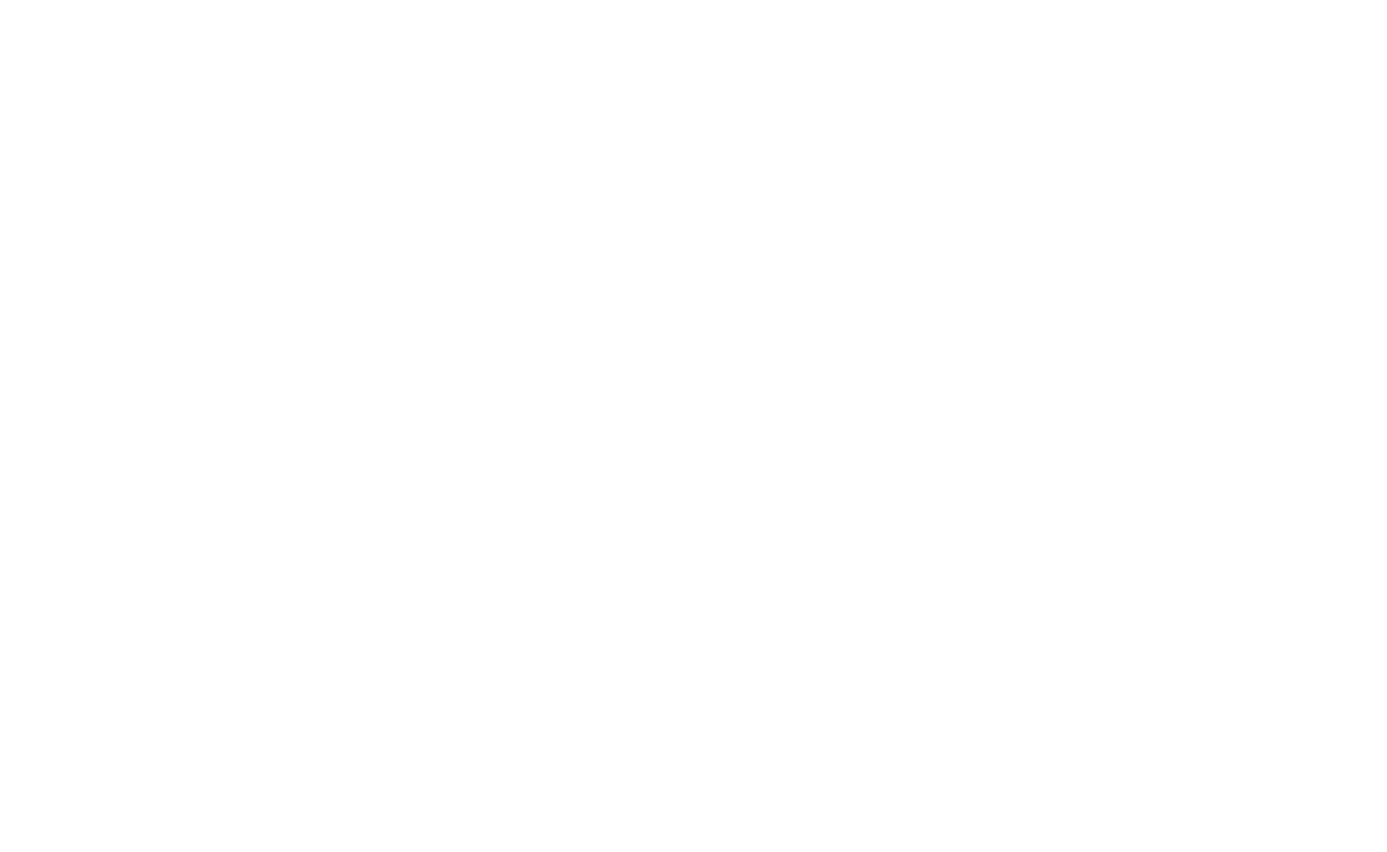
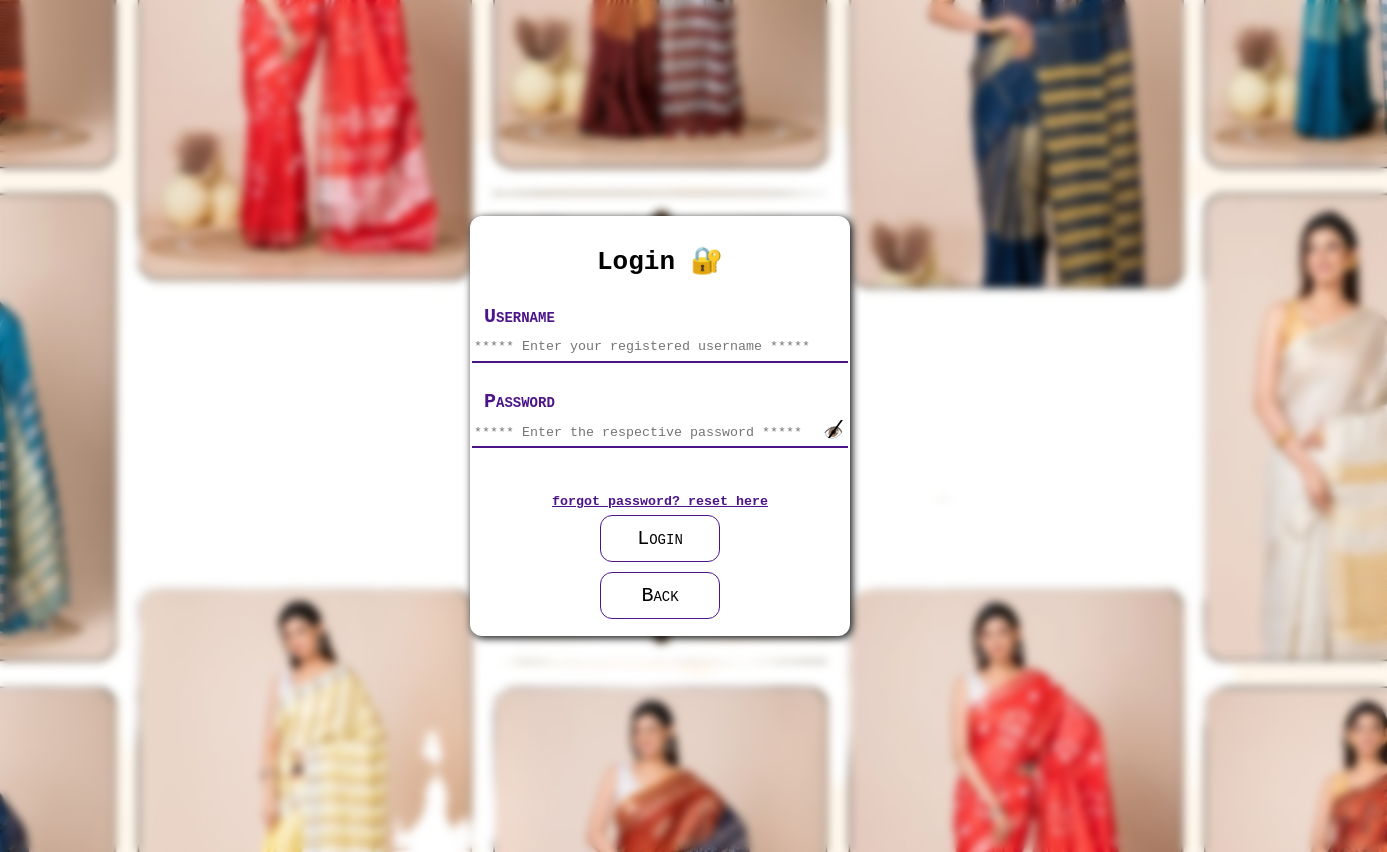
Before and after one commit to AzmatullaKhan/JFSD-Microservices, a React (Create React App) app in the folder FrontendMicroservices/: page /loginEmployee in a window 1280 px wide. Before the commit this address had no page. Shown: the whole page, 1387 px wide, since content can reach past the window. Before the commit the page ends 800 px from the top, so only its background shows below. Built offline with nearby package versions, Linux system fonts and the light colour scheme.

Commit message:
Completed EMployee login, need to complete employee home page

```diff
--- a/FrontendMicroservices/src/App.js
+++ b/FrontendMicroservices/src/App.js
@@ -8,6 +8,7 @@
 import { Profile } from './pages/profile'
 import { Landing } from './pages/landing'
 import { SignUpEmployee } from './pages/signUpEmployee'
+import { LoginEmployee } from './pages/loginEmployee'
 
 function App() {
   return (
@@ -22,6 +23,7 @@
         <Route path='/resetPassword' element={<ResetPassword />}/>
         <Route path='/profile' element={<Profile />} />
         <Route path='/signUpEmployee' element={<SignUpEmployee />} />
+        <Route path='/loginEmployee' element={<LoginEmployee />}/>
       </Routes>
     </>
   );
--- /dev/null
+++ b/FrontendMicroservices/src/pages/css/loginEmployee.css
@@ -0,0 +1,113 @@
+body{
+    overflow: hidden;
+}
+.loginEmployee_container_one{
+    height: 852px;
+    width:1494px;
+    padding: 0px 0px;
+    background-color: #fff;
+    overflow: hidden;
+    backdrop-filter: grayscale(10px);
+    overflow-y: scroll;
+    background-image: url('../../images/loginEmployee.jpg');
+    background-size: cover;
+    animation: loginEmployee_container_one-animation 1s ease-out 0s;
+}
+@keyframes loginEmployee_container_one-animation {
+    0%{opacity: 0;}
+    100%{opacity: 1;}
+}
+.loginEmployee_container_two{
+    height: 852px;
+    width:1494px;
+    backdrop-filter: blur(4px);
+    display: flex;
+    justify-content: center;
+    align-items: center;
+}
+
+.loginEmployee_container_three{
+    height: 420px;
+    width:380px;
+    border-radius: 12px;
+    background-color: #fff;
+    display: flex;
+    align-items: center;
+    flex-direction: column;
+    padding: 12px;
+    animation: loginEmployee_container_three-animation 1s ease-in-out 0s;
+    margin: 0px 0px 0px 40px;
+    filter:drop-shadow(2px 2px 4px #000);
+}
+@keyframes loginEmployee_container_three-animation {
+    0%{opacity: 0;}
+    100%{opacity: 1;}
+}
+
+.loginEmployee_container_three_label{
+    width: fit-content;
+    padding: 0px 12px;
+    border-radius: 12px;
+    font-size: 20px;
+    color: #4c1489;
+    font-weight: bolder;
+    font-variant: small-caps;
+}
+
+.loginEmployee_container_three_input_small_eye{
+    text-align: center;
+    cursor: pointer;
+    font-style: italic;
+    position: relative;
+    top:-20px;
+    left: 350px;
+    height:20px;
+    width:20px;
+    font-weight: 100;
+    color: #000;
+    font-size: 16px;
+}
+
+.loginEmployee_container_three_input{
+    width:376px;
+    height: 30px;
+    position: relative;
+    top: 5px;
+    border-top: none;
+    border-left: none;
+    border-right: none;
+    border-bottom: 2px solid #4c1489;
+    background-color: transparent;
+    color: #000;
+    outline: none;
+}
+.loginEmployee_container_three_button_href{
+    background-color: transparent;
+    border: none;
+    outline: none;
+    cursor: pointer;
+    text-decoration: underline;
+    color: #4c1489;
+    font-weight: bolder;
+}
+
+.loginEmployee_container_three_button{
+    height:50px;
+    width:120px;
+    background-color: transparent;
+    outline: none;
+    border: 1.5px solid #4c1489;
+    border-radius: 12px;
+    margin:5px 0px;
+    color: #000;
+    cursor: pointer;
+    backdrop-filter: blur(12px);
+    font-size: 20px;
+    font-variant: small-caps;
+    overflow: hidden;
+    transition: all 0.2s ease-in;
+}
+.loginEmployee_container_three_button:hover{
+    background-color: #4c1489;
+    color: #fff;
+}
--- a/FrontendMicroservices/src/pages/css/signUpEmployee.css
+++ b/FrontendMicroservices/src/pages/css/signUpEmployee.css
@@ -1,3 +1,6 @@
+body{
+    overflow: hidden;
+}
 .signUpEmployee_container_one{
     height: 850px;
     width:1492px;
@@ -8,11 +11,11 @@
     overflow-y: scroll;
     background-image: url('../../images/employee_bg1.jpg');
     background-size: cover;
-    animation: signUpEmployee_container_one-animation 1s ease-out 0s;
+    animation: signUpEmployee_container_one-animation 1.5s ease-out 0s;
 }
 @keyframes signUpEmployee_container_one-animation {
-    0%{position: relative;left:400px;opacity: 0;}
-    100%{position: relative;left:0px;opacity: 1;}
+    0%{opacity: 0;}
+    100%{opacity: 1;}
 }
 .signUpEmployee_container_two{
         height: 700px;
@@ -26,11 +29,11 @@
         align-items: center;
         flex-direction: column;
         padding: 12px;
-        animation: signup_container_two-animation 1s ease-out 0s;
+        animation: signup_container_two-animation 1.8s ease-out 0s;
 }
 @keyframes signup_container_two-animation {
-    0%{position: relative;left:-800px;opacity: 0;}
-    100%{position: relative;left:0px;opacity: 1;}
+    0%{opacity: 0;}
+    100%{opacity: 1;}
 }
 .signUpEmployee_container_two_label{
     font-size: 20px;
--- a/FrontendMicroservices/src/pages/landing.js
+++ b/FrontendMicroservices/src/pages/landing.js
@@ -42,6 +42,19 @@
             navigate('/signUpEmployee')
         },1400)
     }
+    const handleJoinWithUsLoginClick=()=>{
+        document.getElementById('image1').className='landing_container_two_changeAnimation1'
+        document.getElementById('image2').className='landing_container_two_changeAnimation2'
+        document.getElementById('image3').className='landing_container_two_changeAnimation3'
+        document.getElementById('image4').className='landing_container_two_changeAnimation4'
+        document.getElementById('image5').className='landing_container_two_changeAnimation5'
+        document.getElementById('image6').className='landing_container_two_changeAnimation6'
+        document.getElementById('landing_container_three').className='landing_container_three_changeAnimation'
+        document.getElementById('center_div').className='landing_container_centerdiv_changedAnimation'
+        setTimeout(()=>{
+            navigate('/loginEmployee')
+        },1400)
+    }
     return(
         <div className="landing_container_one">
             <div style={{position:"absolute",top:'0', zIndex:'1'}} className='main_container_animation'>
@@ -71,7 +84,7 @@
                 <button className="landingpage_button" onMouseOver={handleJoinWithUsMouseMove} onMouseOut={handleJoinWithUsMouseOut}>Join With Us 🤝</button>
                 <div className='landingpae_div_hidden' id='landingpae_div_hidden'>
                     <hr style={{width:"50px",position:"absolute",marginLeft:"-250px",marginTop:"-30px",transform:"rotate(-45deg)",height:"2px"}}></hr>
-                    <button className="landingpae_div_hidden_button" >Login🤓</button><br></br>
+                    <button className="landingpae_div_hidden_button" onClick={handleJoinWithUsLoginClick}>Login🤓</button><br></br>
                     <hr style={{width:"50px",position:"absolute",marginLeft:"-250px",marginTop:"40px",transform:"rotate(45deg)",height:"2px"}}></hr>
                     <button className="landingpae_div_hidden_button" onClick={handleJoinWithUsSignUpClick}>SignUp🛂</button>
                 </div>
--- /dev/null
+++ b/FrontendMicroservices/src/pages/loginEmployee.js
@@ -0,0 +1,101 @@
+import './css/loginEmployee.css'
+import { useNavigate } from 'react-router-dom'
+import axios from "axios"
+
+export const LoginEmployee = () =>{
+
+    let navigate= useNavigate();
+
+    const handleBackClick=()=>{
+        navigate('/');
+    }
+
+    const validate=(e)=>{
+        e.preventDefault()
+        let username=document.getElementById('login_username').value
+        axios.get('http://localhost:9001/employee/login/'+username)
+        .then(res=>{
+            localStorage.setItem('username_employee',res.data.username)
+            localStorage.setItem('password_employee',res.data.password)
+            localStorage.setItem('mobileNumber_employee',res.data.mobile_number)
+            localStorage.setItem('dateOfBirth_employee',res.data.date_of_birth)
+            localStorage.setItem('gender_employee',res.data.gender)
+            localStorage.setItem('error_employee', res.data)
+        })
+        .catch(err=>{
+            localStorage.removeItem('username_employee')
+            localStorage.removeItem('password_employee')
+            localStorage.removeItem('mobileNumber_employee')
+            localStorage.removeItem('dateOfBirth_employee')
+            localStorage.removeItem('gender_employee')
+            localStorage.setItem('isLoggedIn_employee', false)
+            localStorage.setItem('error_employee', err.data)
+        })
+
+        let err;
+        setTimeout(()=>{
+            err=(localStorage.getItem('error_employee'))
+
+            if(err!=="Stop"){
+                let password = document.getElementById('login_password').value
+                if(password === localStorage.getItem('password_employee')){
+                    localStorage.setItem('isLoggedIn_employee', true)
+                    navigate('/homeEmployee')
+                }
+                else
+                    alert('Incorrect Password')
+            }else{
+                alert("A user with provided username doesn't exist")
+            }
+       },100)
+
+    }
+
+    const validateName=(e)=>{
+        let login_username= document.getElementById('login_username')
+        let char=e.target.value;
+        char=char[char.length-1]
+        if(!((char>='a' && char<='z') ||(char>='A' && char<='Z')|| (char>='0' && char<='9') || char==='@' || char==='$' || char==='_')){
+            login_username.value=login_username.value.slice(0, login_username.value.length-1);
+            document.getElementById('loginEmployee_container_three_label').style.animation='error_animation-animation 1s ease-in-out 0s'
+            setTimeout(()=>{
+                document.getElementById('loginEmployee_container_three_label').style.animation=''
+            },1000)
+        }
+    }
+
+    const handleEyeClick=()=>{
+        let t=document.getElementById('login_password').type
+        if(t==='password'){
+            document.getElementById('login_password').type='text'
+            document.getElementById('loginEmployee_container_three_input_small_eye_cross').style.opacity=0;
+        }
+        else{
+            document.getElementById('login_password').type='password'
+            document.getElementById('loginEmployee_container_three_input_small_eye_cross').style.opacity=1;
+        }
+    }
+    return(
+        <div className="loginEmployee_container_one">
+            <div className="loginEmployee_container_two">
+                <form onSubmit={validate}>
+                    <div className='loginEmployee_container_three'>
+                        <h1>Login 🔐</h1>
+                        <div style={{display:'flex', flexDirection:'column', margin:"10px 0px", height:"70px"}}>
+                            <label className='loginEmployee_container_three_label' id='loginEmployee_container_three_label'>Username</label>
+                            <input type="text" className='loginEmployee_container_three_input' id='login_username' placeholder='***** Enter your registered username *****' required onChange={validateName}/>
+                        </div>
+                        <div style={{display:'flex', flexDirection:'column', margin:"10px 0px 30px 0px"}}>
+                            <label className='loginEmployee_container_three_label'>Password</label>
+                            <input type="password" className='loginEmployee_container_three_input' id='login_password' placeholder='***** Enter the respective password *****' required minLength={8}/>
+                            <div className='loginEmployee_container_three_input_small_eye' onClick={handleEyeClick}>👁️<p id='loginEmployee_container_three_input_small_eye_cross' style={{position:'relative', top:'-32px', left:'3px', fontSize:"24px", opacity:'1', marginTop:"7px"}}>/</p></div>
+                        </div>
+                        <button className='loginEmployee_container_three_button_href' type='button'>forgot password? reset here</button>
+                        <button className='loginEmployee_container_three_button' type='submit'>Login</button>
+                        <button className='loginEmployee_container_three_button' onClick={handleBackClick} type='button'>Back</button>
+                    </div>
+                </form>
+            </div>
+        </div>
+    )
+}
```
Also changed, not shown: FrontendMicroservices/src/images/loginEmployee.jpg (added).
